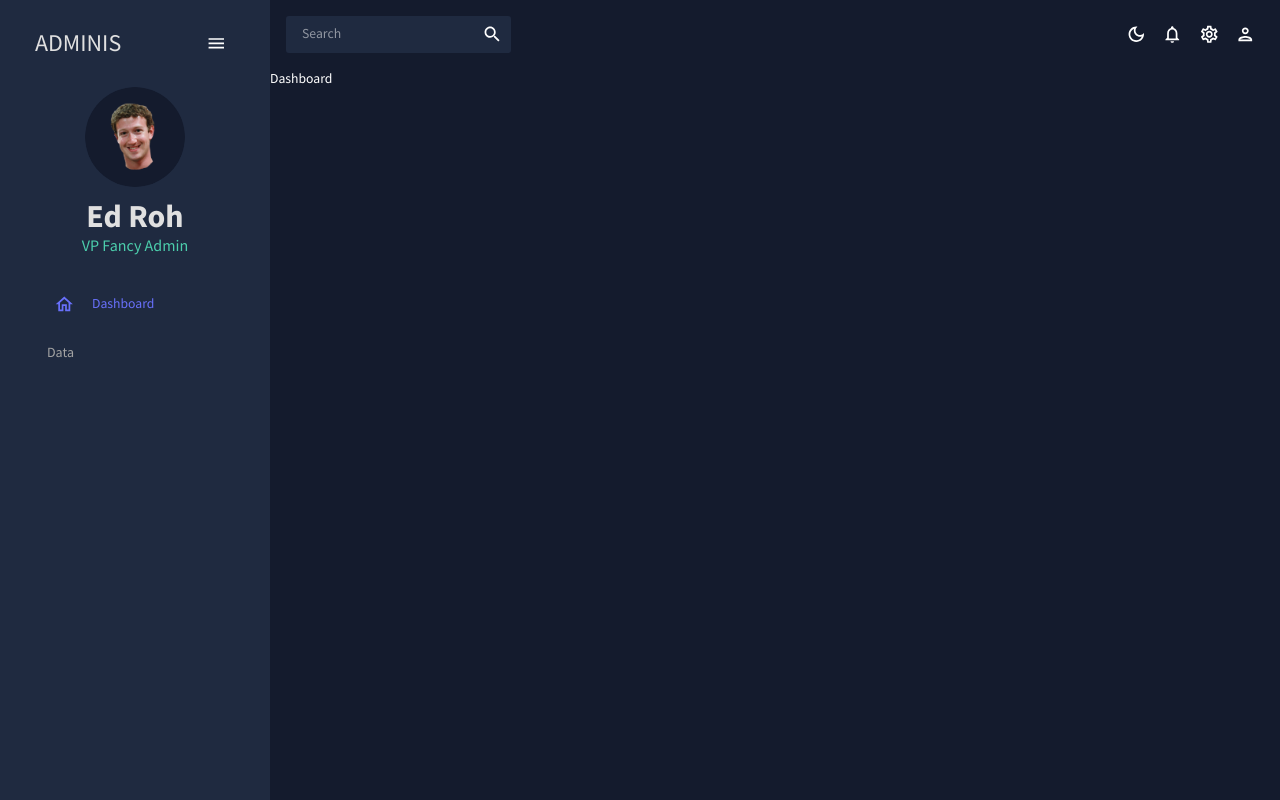
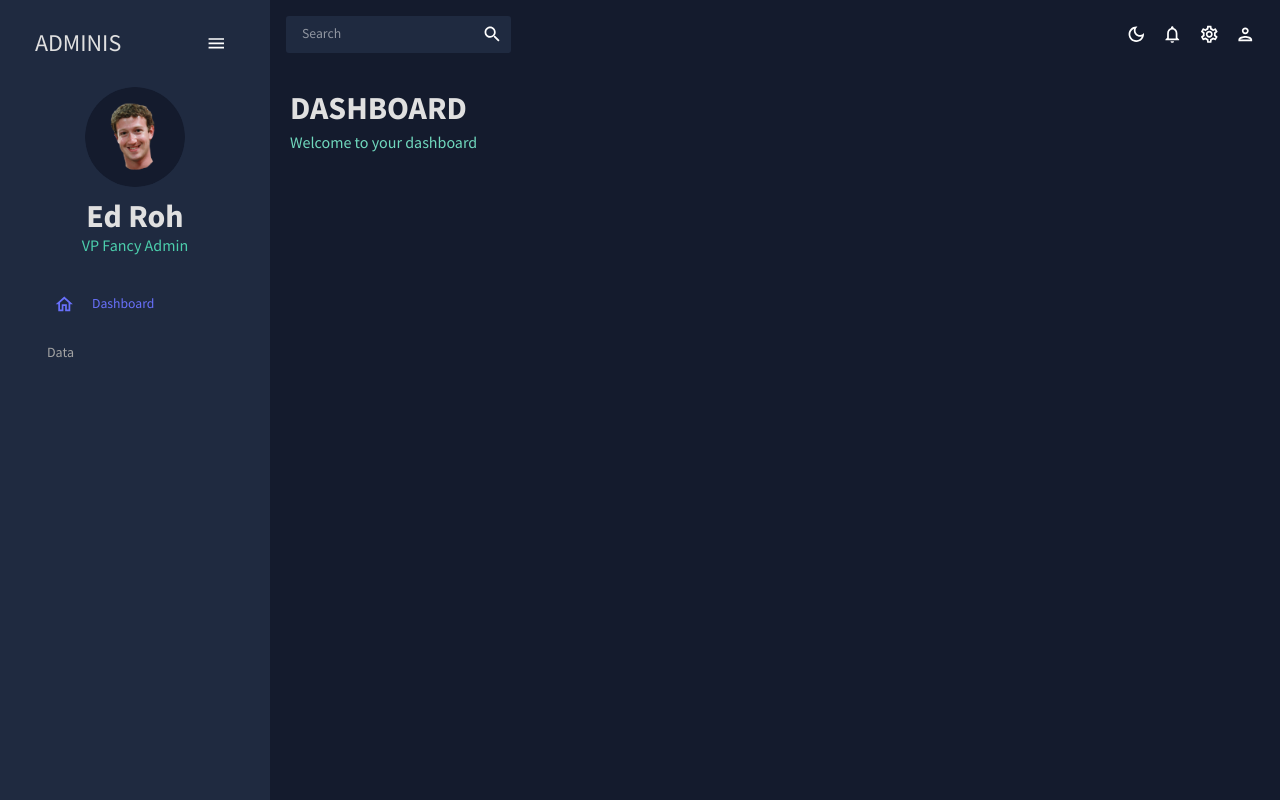
Before and after one commit to RumRage/todolimpio, a React (Create React App) app: page / in a window 1280 px wide. Built offline with nearby package versions, Linux system fonts and the light colour scheme.

Commit message:
Primer titulo en Dashboard

```diff
--- a/src/scenes/dashboard/index.jsx
+++ b/src/scenes/dashboard/index.jsx
@@ -1,5 +1,14 @@
+import { Box } from "@mui/material";
+import Header from "../../components/Header";
+
 const Dashboard = () => {
-    return <div>Dashboard</div>
+    return (
+        <Box m="20px">
+            <Box display="flex" justifyContent="space-between" alignItems="center">
+                <Header title="DASHBOARD" subtitle="Welcome to your dashboard" />
+            </Box>
+        </Box>
+    )
 }
 
 export default Dashboard;
```
